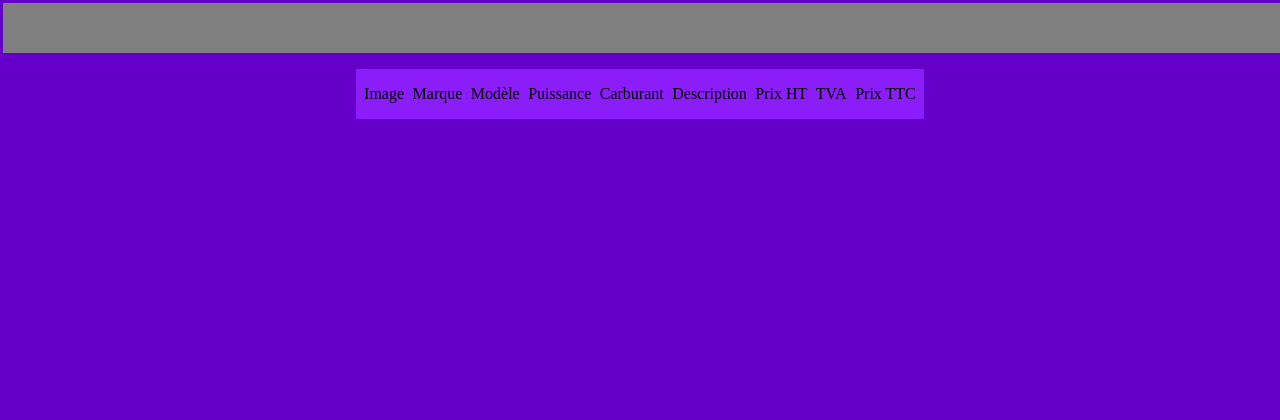
After one commit to NHBakli/Location, a PHP site: page /PHP/admin/CRUD_Vehicule/pannel_vehicule.php in a window 1280 px wide. The commit adds this page. Shown: the top 420 px of the page. Run offline with PHP 8.4, Linux system fonts and the light colour scheme.

Commit message:
modification des fichiers admin

```diff
--- a/PHP/admin/ADMIN_COMPONENTS/header_admin.php
+++ b/PHP/admin/ADMIN_COMPONENTS/header_admin.php
@@ -31,11 +31,11 @@ if(isset($_SESSION['role'])) {
     </li>
 
     <li >
-        <a href="../ADMIN/PAGES_ADMIN/pannel_users.php">Pannel Users</a>
+        <a href="../ADMIN/CRUD_users/pannel_users.php">Pannel Users</a>
     </li>
 
     <li >
-        <a href="../ADMIN/PAGES_ADMIN/pannel_vehicule.php">Pannel Vehicule</a>
+        <a href="../ADMIN/CRUD_Vehicule/pannel_vehicule.php">Pannel Vehicule</a>
     </li>
     <?php endif ; ?>
 
--- /dev/null
+++ b/PHP/admin/CRUD_Vehicule/pannel_vehicule.php
@@ -0,0 +1,33 @@
+<!DOCTYPE html>
+<html lang="fr">
+<head>
+    <meta charset="UTF-8">
+    <meta name="viewport" content="width=device-width, initial-scale=1.0">
+    <link rel="stylesheet" href="../../../css/panel_vehicule.css">
+    <link rel="stylesheet" href="../../../css/header.css">
+    <link rel="stylesheet" href="../../../css/footer.css">
+    <title>Pannel Vehicule</title>
+</head>
+<body>
+<?php include '../../ADMIN/ADMIN_COMPONENTS/header_admin.php' ?>
+
+<main>
+    <div class="categorie">
+    <p>Image</p>
+    <p>Marque</p>
+    <p>Modèle</p>
+    <p>Puissance</p>
+    <p>Carburant</p>
+    <p>Description</p>
+    <p>Prix HT</p>
+    <p>TVA</p>
+    <p>Prix TTC</p>
+    </div>
+    <div class="affichage">
+
+    </div>
+</main>
+
+<?php include '../../COMPONENTS/footer.php' ?>
+</body>
+</html>
--- a/PHP/admin/PAGES_ADMIN/pannel_users.php
+++ b/PHP/admin/CRUD_users/pannel_users.php
@@ -3,7 +3,8 @@
 <head>
     <meta charset="UTF-8">
     <meta name="viewport" content="width=device-width, initial-scale=1.0">
-    <?php include '../../COMPONENTS/important_link.php' ?>
+    <link rel="stylesheet" href="../../../css/header.css">
+    <link rel="stylesheet" href="../../../css/footer.css">
     <title>Pannel Users</title>
 </head>
 <body>
--- /dev/null
+++ b/css/panel_vehicule.css
@@ -0,0 +1,19 @@
+body{
+    background-color: #6500CB;
+}
+
+main{
+    display: flex;
+    justify-content: center;
+}
+
+.categorie{
+    display: flex;
+    justify-content: center;
+    justify-content: space-evenly;
+    background-color: #8B1EF8;
+    width: 45%;
+}
+
+.categorie p{
+}
```
Also changed, not shown: PHP/admin/PAGES_ADMIN/pannel_vehicule.php (deleted, +0 -15 lines).
